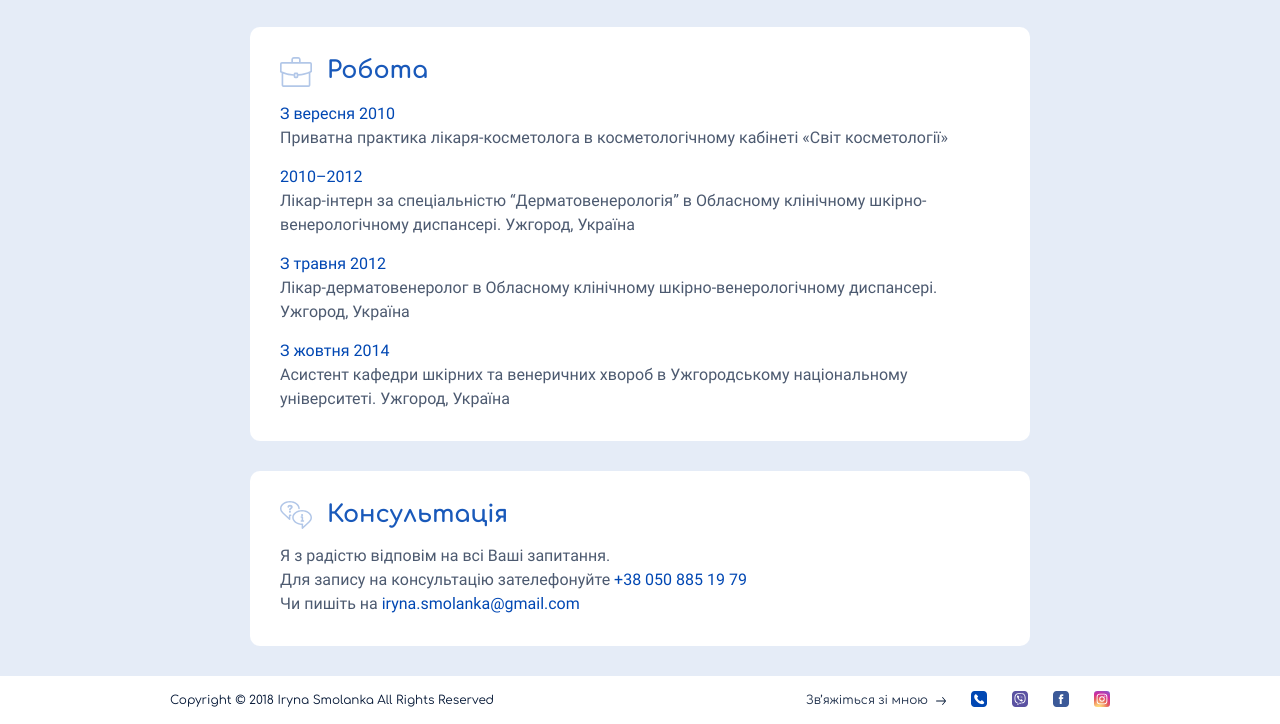
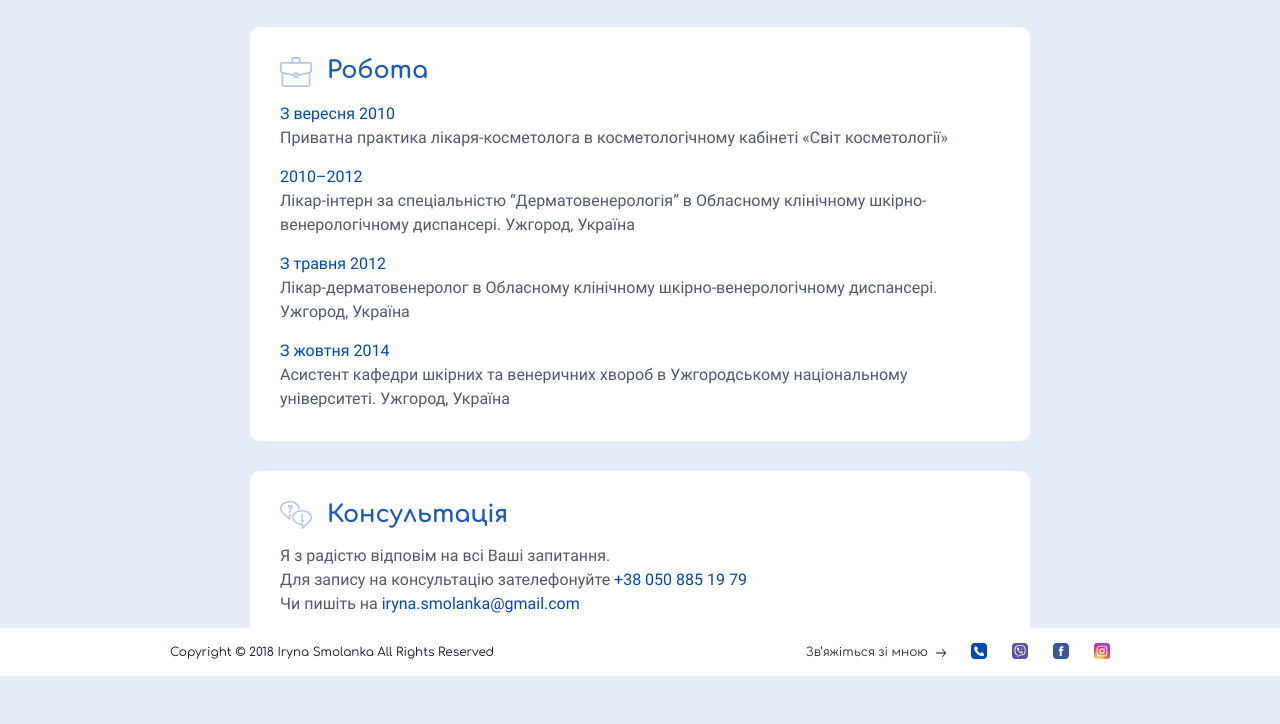
Before and after one commit to NayadaS/cosmetologist, a website: page public/html/index.html in a window 1280 px wide. Shown: the part 1145-1869 px from the top of the page. After the commit the page ends 1821 px from the top, so only its background shows below. Drawn offline with Linux system fonts and the light colour scheme.

Commit message:
Fixed footer

```diff
--- a/public/scss/base/_base.scss
+++ b/public/scss/base/_base.scss
@@ -22,3 +22,10 @@ img {
   height: auto;
   vertical-align: middle;
 }
+
+footer {
+	position: absolute;
+	left: 0;
+	right: 0;
+	bottom: 0;
+}
```
Also changed, not shown: public/css/main.css.
